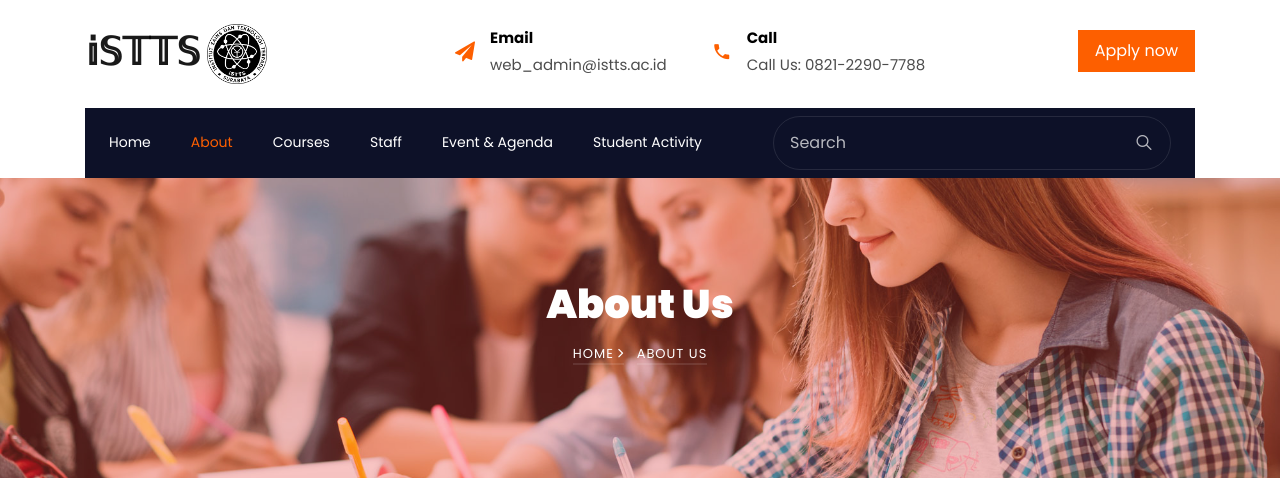
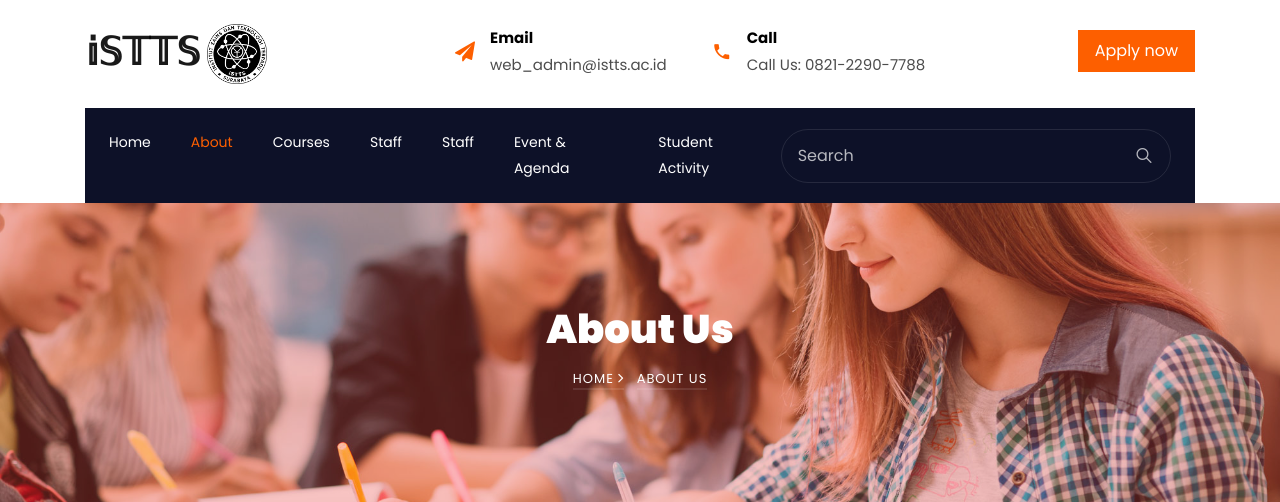
Before and after one commit to ProjectAplin/project-web, a PHP site: page /about.php in a window 1280 px wide. Shown: the top 502 px of the page. Run offline with PHP 8.4, Linux system fonts and the light colour scheme; some libraries are stand-ins or nearby versions; some web fonts are replaced.

Commit message:
Revert "Update topnavbar.php"
This reverts commit 88cffb35d6b2af871477c8a0cad67bc1a66358cf.

```diff
--- a/web istts/topnavbar.php
+++ b/web istts/topnavbar.php
@@ -48,6 +48,7 @@
 	        	<li class="nav-item" id="index"><a href="index.php" class="nav-link pl-0">Home</a></li>
 	        	<li class="nav-item" id="about"><a href="about2.php" class="nav-link">About</a></li>
 	        	<li class="nav-item" id="courses"><a href="jurusan.php" class="nav-link">Courses</a></li>
+	        	<li class="nav-item" id="teacher"><a href="teacher.php" class="nav-link">Staff</a></li>
 	        	<li class="nav-item" id="teacher"><a href="teachers.php" class="nav-link">Staff</a></li>
 	        	<li class="nav-item" id="agenda"><a href="blog.php" class="nav-link">Event & Agenda</a></li>
 	          <li class="nav-item" id="contact"><a href="contact.php" class="nav-link">Student Activity</a></li>
```
